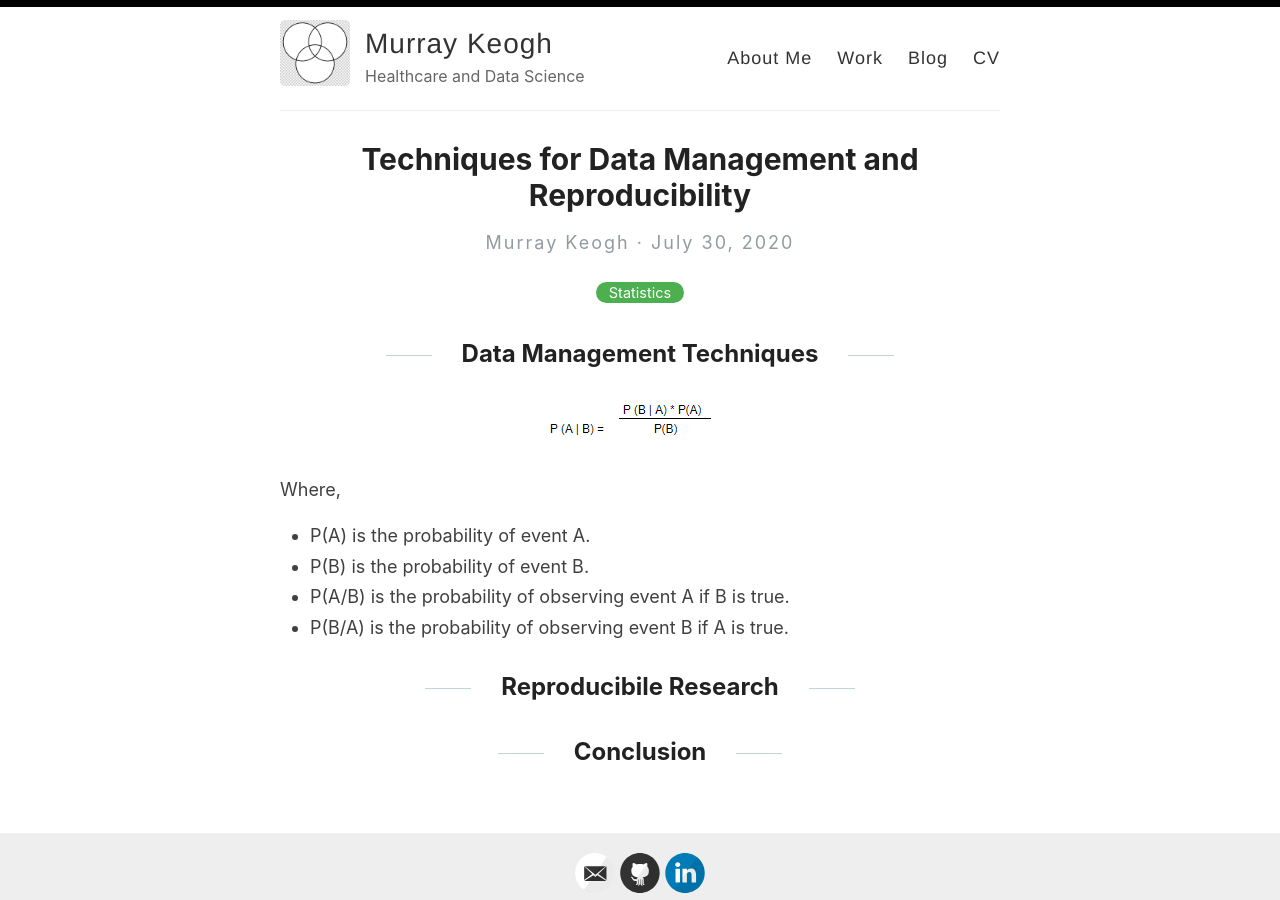
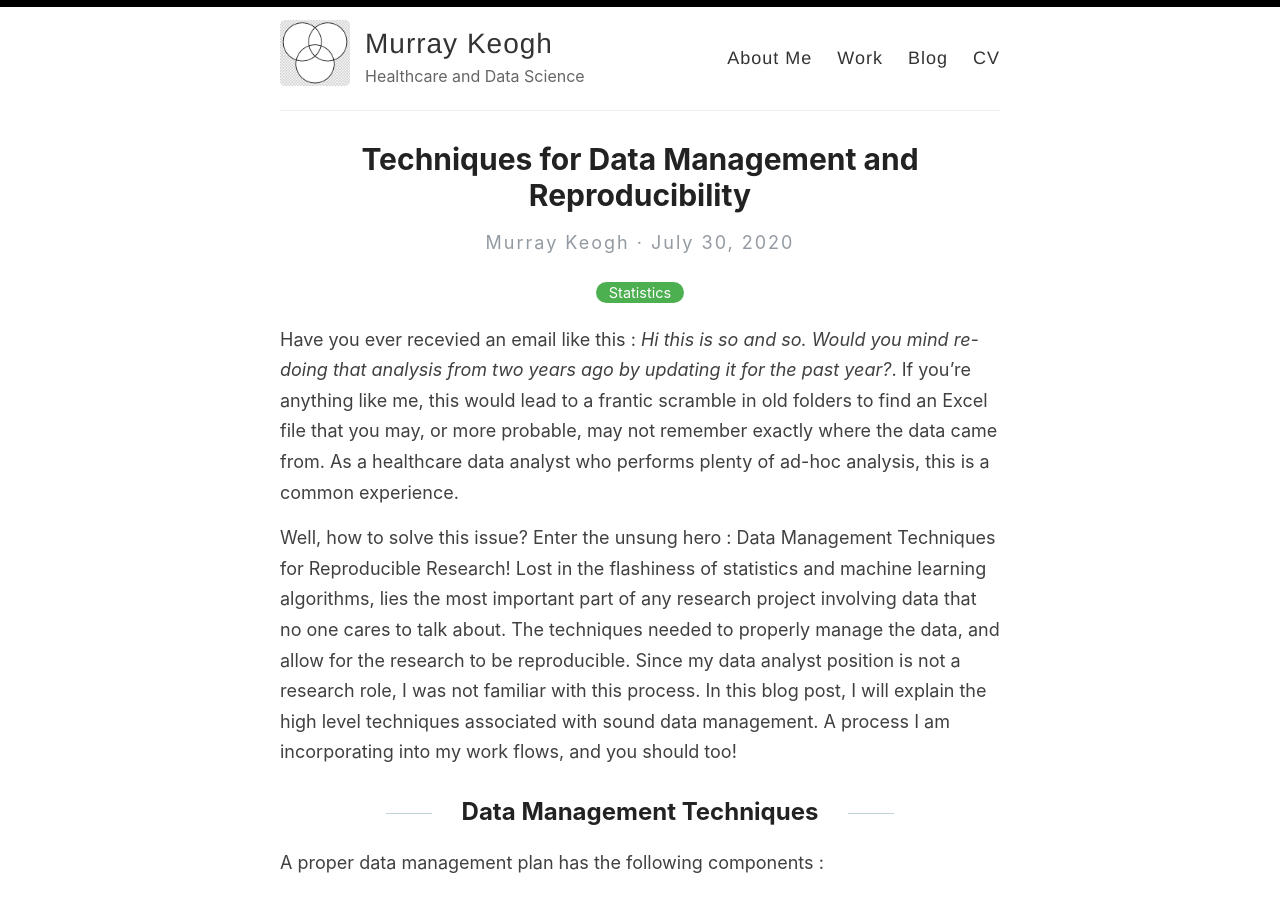
Before and after one commit to Murrkeys/Murrkeys.github.io, a Jekyll site: the page built from _posts/2020-7-30-Data-Management.md, in a window 1280 px wide and 900 px high. Built offline with Jekyll 4.4.1, drawn with Linux system fonts in a browser that asks for light colours.

Commit message:
Update 2020-7-30-Data-Management.md

```diff
--- a/_posts/2020-7-30-Data-Management.md
+++ b/_posts/2020-7-30-Data-Management.md
@@ -4,9 +4,15 @@ title: Techniques for Data Management and Reproducibility
 categories: [Statistics]
 ---
 
+Have you ever recevied an email like this : *Hi this is so and so.  Would you mind re-doing that analysis from two years ago by updating it for the past year?*.  If you're anything like me, this would lead to a frantic scramble in old folders to find an Excel file that you may, or more probable, may not remember exactly where the data came from.  As a healthcare data analyst who performs plenty of ad-hoc analysis, this is a common experience.
 
+Well, how to solve this issue?  Enter the unsung hero : Data Management Techniques for Reproducible Research!  Lost in the flashiness of statistics and machine learning algorithms, lies the most important part of any research project involving data that no one cares to talk about. The techniques needed to properly manage the data, and allow for the research to be reproducible. Since my data analyst position is not a research role, I was not familiar with this process.  In this blog post, I will explain the high level techniques associated with sound data management.  A process I am incorporating into my work flows, and you should too!
 
 ## Data Management Techniques
+
+A proper data management plan has the following components :
+
+*
 
 
 
```
